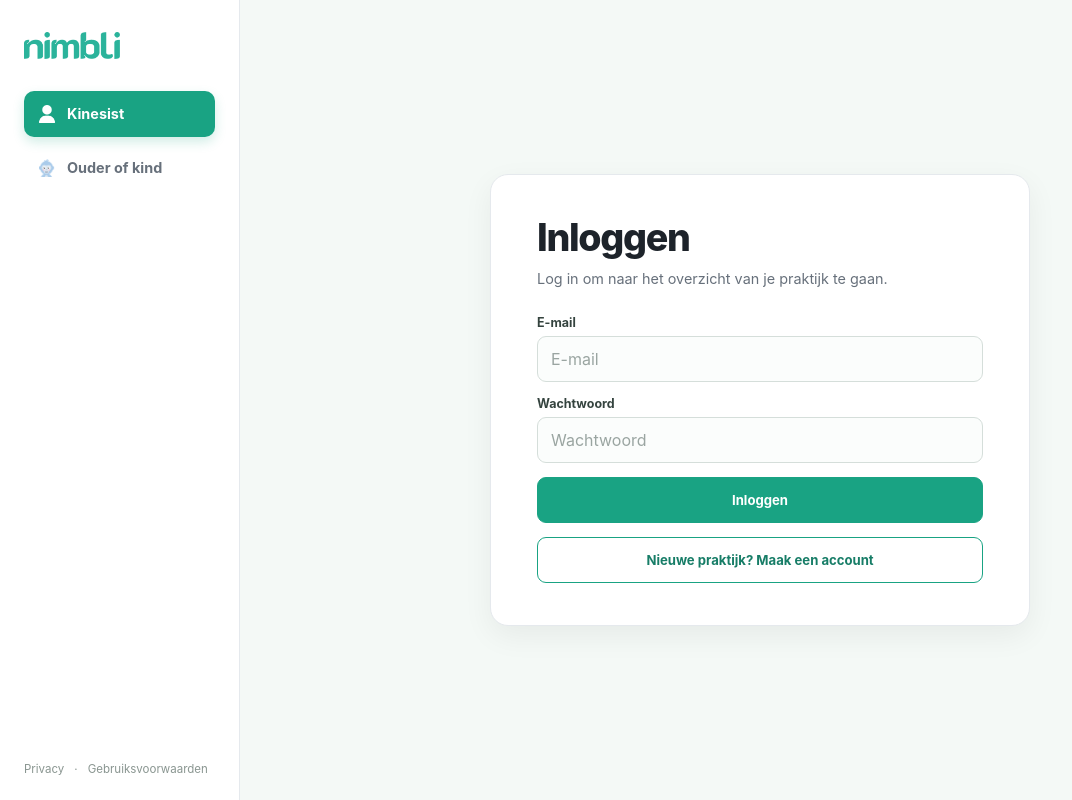
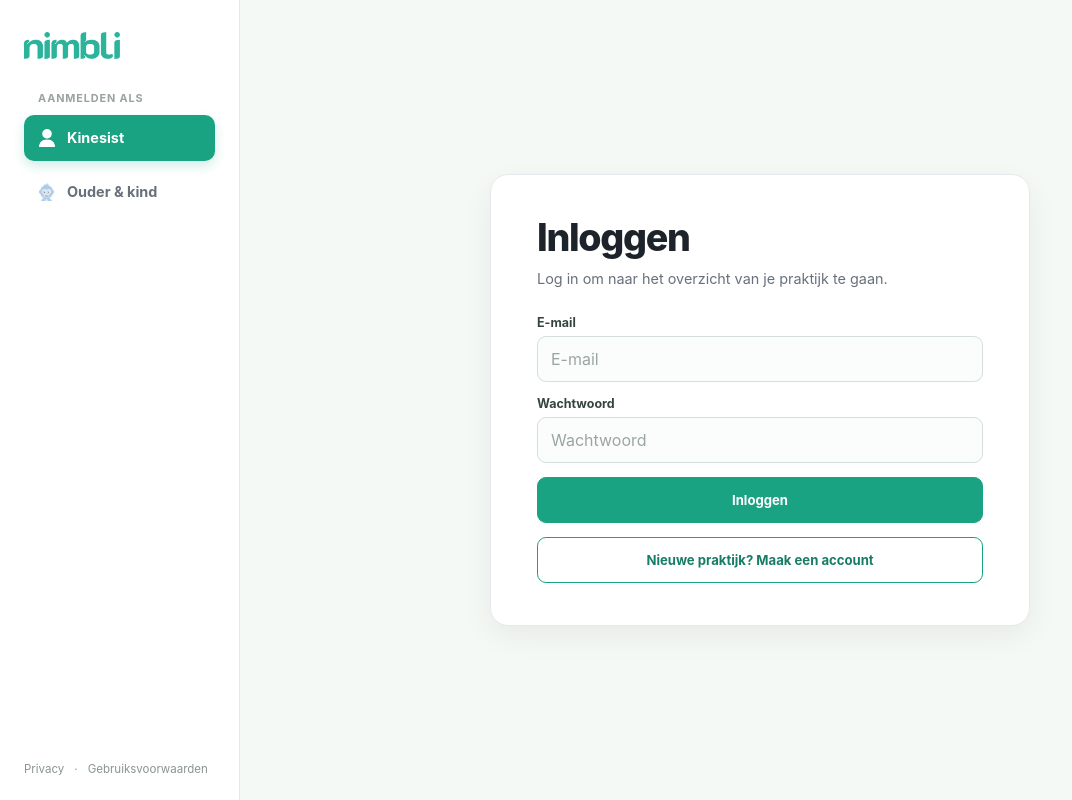
Before and after one commit to ArnoutVerse7/nimbli, a React (Vite) app in the folder nimbli/: page / in a window 1280 px wide. Shown: the whole page, without its empty margins (0-1072 px from the left). Built offline with nearby package versions, Linux system fonts and the light colour scheme; no server answers.

Commit message:
Clarify authentication role navigation

```diff
--- a/nimbli/src/App.css
+++ b/nimbli/src/App.css
@@ -58,6 +58,16 @@ button:disabled {
   width: 96px;
   height: auto;
   margin-bottom: 32px;
+}
+
+.auth-sidebar-label {
+  display: block;
+  margin: 0 14px 10px;
+  color: #98a29e;
+  font-size: 0.68rem;
+  font-weight: 750;
+  letter-spacing: 0.08em;
+  text-transform: uppercase;
 }
 
 .auth-sidebar-nav {
@@ -460,6 +470,10 @@ button:disabled {
     margin-bottom: 18px;
   }
 
+  .auth-sidebar-label {
+    margin-left: 0;
+  }
+
   .auth-sidebar-nav {
     grid-template-columns: repeat(2, minmax(0, 1fr));
     gap: 10px;
--- a/nimbli/src/components/PageShell.jsx
+++ b/nimbli/src/components/PageShell.jsx
@@ -12,6 +12,8 @@ export default function PageShell({
       <div className="auth-layout">
         <aside className="auth-sidebar">
           <img src={logo} alt="Nimbli" className="auth-sidebar-logo" />
+
+          <span className="auth-sidebar-label">Aanmelden als</span>
 
           <nav className="auth-sidebar-nav" aria-label="Kies je omgeving">
             <button
@@ -29,7 +31,7 @@ export default function PageShell({
               onClick={() => onNavigate('login')}
             >
               <img src={profileIcon} alt="" />
-              <span>Ouder of kind</span>
+              <span>Ouder &amp; kind</span>
             </button>
           </nav>
 
```
